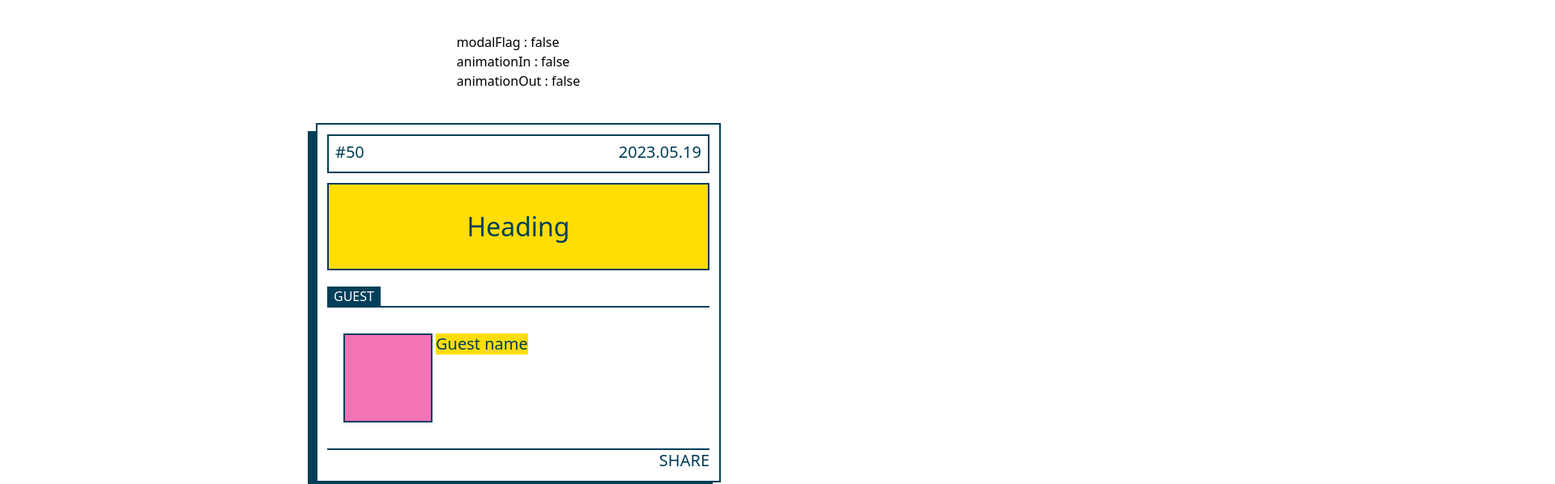
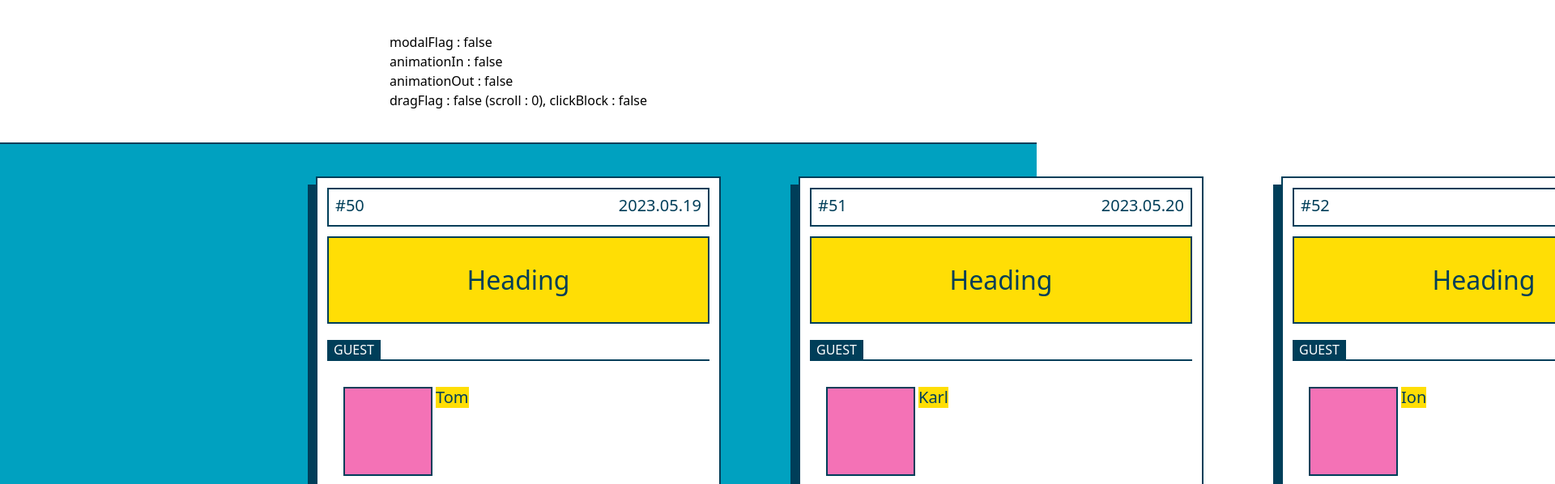
Before and after one commit to hua5155/clone_sites, a SvelteKit app: page /social_coffee_house in a window 1280 px wide. Shown: the top 598 px of the page at 81% size, 1920 px wide, since content can reach past the window. Built offline with nearby package versions, Linux system fonts and the light colour scheme.

Commit message:
Draggable slider for cards Join button

```diff
--- a/src/routes/social_coffee_house/+page.svelte
+++ b/src/routes/social_coffee_house/+page.svelte
@@ -4,42 +4,104 @@
 	let modalFlag = false;
 	let animationIn = false;
 	let animationOut = false;
+
+	const dummyData = [
+		{
+			id: 50,
+			date: '2023.05.19',
+			heading: 'Heading',
+			name: 'tom'
+		},
+		{
+			id: 51,
+			date: '2023.05.20',
+			heading: 'Heading',
+			name: 'karl'
+		},
+		{
+			id: 52,
+			date: '2023.05.21',
+			heading: 'Heading',
+			name: 'ion'
+		},
+		{
+			id: 53,
+			date: '2023.05.22',
+			heading: 'Heading',
+			name: 'brandon'
+		}
+	];
+	let selected = dummyData[0];
+	let clickBlock = false; // try to find better solution
+
+	let scroll = 0;
+	let referenceX = 0;
+	let dragFlag = false;
+	let slideElement: HTMLElement;
+	const handleDrag = (e: MouseEvent) => {
+		if (dragFlag === false) {
+			return;
+		}
+
+		clickBlock = true;
+
+		// let referenceX = slideElement.getBoundingClientRect().left;
+		let deviation = e.pageX - referenceX;
+		scroll += deviation;
+
+		referenceX = e.pageX;
+	};
 </script>
 
 <main class="absolute left-0 top-0 h-screen w-screen max-w-full">
 	<div class="mx-auto mt-10 h-fit w-fit">
-		<p>
-			{`modalFlag : ${modalFlag}`}
-		</p>
-		<p>
-			{`animationIn : ${animationIn}`}
-		</p>
-		<p>
-			{`animationOut : ${animationOut}`}
-		</p>
+		<p>{`modalFlag : ${modalFlag}`}</p>
+		<p>{`animationIn : ${animationIn}`}</p>
+		<p>{`animationOut : ${animationOut}`}</p>
+		<p>{`dragFlag : ${dragFlag} (scroll : ${scroll}), clickBlock : ${clickBlock}`}</p>
 	</div>
 
-	<div class="mx-auto mt-10 h-fit w-fit">
+	<div class="mt-10 border-b-2 border-t-2 border-[#003e59] bg-[#00a1c0]">
+		<ul
+			class="draggable mx-auto mt-10 flex h-[500px] w-[500px] flex-row space-x-24"
+			style="--position: {scroll}px;"
+			bind:this={slideElement}
+		>
+			{#each dummyData as card, index}
+				<li
+					on:mousedown={(e) => {
+						// console.log('mouse down');
+						referenceX = e.pageX;
+						dragFlag = true;
+					}}
+				>
 					<button
 						class=""
 						on:click={() => {
+							if (clickBlock === true) {
+								return;
+							}
+							selected = dummyData[index];
 							modalFlag = true;
 							animationIn = true;
 						}}
 					>
-			<Card id={50} date="2023.05.19" heading="Heading">
+						<Card id={card.id} date={card.date} heading={card.heading}>
 							<div class="flex flex-row space-x-5">
 								<div class="flex flex-row space-x-1">
 									<div class="h-[110px] w-[110px] border-2 border-[#003e59] bg-pink-400" />
 									<div
-							class="h-fit w-fit bg-[#ffde05] text-[20px] font-[400] leading-[1.6rem] text-[#003e59]"
+										class="h-fit w-fit bg-[#ffde05] text-[20px] font-[400] capitalize leading-[1.6rem] text-[#003e59]"
 									>
-							Guest name
+										{card.name}
 									</div>
 								</div>
 							</div>
 						</Card>
 					</button>
+				</li>
+			{/each}
+		</ul>
 	</div>
 
 	{#if modalFlag === true}
@@ -69,14 +131,14 @@
 						X
 					</div>
 				</button>
-				<Card id={50} date="2023.05.19" heading="Heading">
+				<Card id={selected.id} date={selected.date} heading={selected.heading}>
 					<div class="flex flex-row space-x-5">
 						<div class="flex flex-row space-x-1">
 							<div class="h-[110px] w-[110px] border-2 border-[#003e59] bg-pink-400" />
 							<div
-								class="h-fit w-fit bg-[#ffde05] text-[20px] font-[400] leading-[1.6rem] text-[#003e59]"
+								class="h-fit w-fit bg-[#ffde05] text-[20px] font-[400] capitalize leading-[1.6rem] text-[#003e59]"
 							>
-								Guest name
+								{selected.name}
 							</div>
 						</div>
 					</div>
@@ -84,17 +146,51 @@
 			</div>
 		</div>
 	{/if}
+
+	<div
+		class="box-shadow fixed bottom-10 left-10 h-fit w-fit transition-transform duration-500 hover:scale-110"
+	>
+		<div class="z-0 h-fit w-fit">
+			<img class="h-[160px] w-[160px]" src="social_coffee_house/circle_center.png" alt="" />
+		</div>
+		<div class="rotate absolute left-0 top-0 z-10 flex h-full w-full items-center justify-center">
+			<img class="h-[135px] w-[135px]" src="social_coffee_house/circle_txt.png" alt="" />
+		</div>
+	</div>
 </main>
 
 <svelte:window
 	on:keypress={(e) => {
-		console.log(`window : ${e.key}`);
+		// console.log(`window : ${e.key}`);
+	}}
+	on:mousemove={(e) => {
+		// console.log('mouse move');
+		handleDrag(e);
+	}}
+	on:mouseup={() => {
+		// console.log('mouse up');
+		setTimeout(() => {
+			clickBlock = false;
+		}, 10);
+		dragFlag = false;
 	}}
 />
 
 <style>
 	.box-shadow {
 		filter: drop-shadow(-3px 3px 0px #003e59);
+	}
+
+	.rotate {
+		animation: rotate 11000ms linear infinite;
+	}
+	@keyframes rotate {
+		0% {
+			transform: rotate(0deg);
+		}
+		100% {
+			transform: rotate(360deg);
+		}
 	}
 
 	.modal-fadeIn {
@@ -120,4 +216,11 @@
 			opacity: 0;
 		}
 	}
+
+	.slide {
+		transform: translateX();
+	}
+	.draggable {
+		transform: translateX(var(--position));
+	}
 </style>
```
Also changed, not shown: static/social_coffee_house/circle_center.png (added), static/social_coffee_house/circle_txt.png (added). Lines whose indentation alone changed are shown as unchanged.
